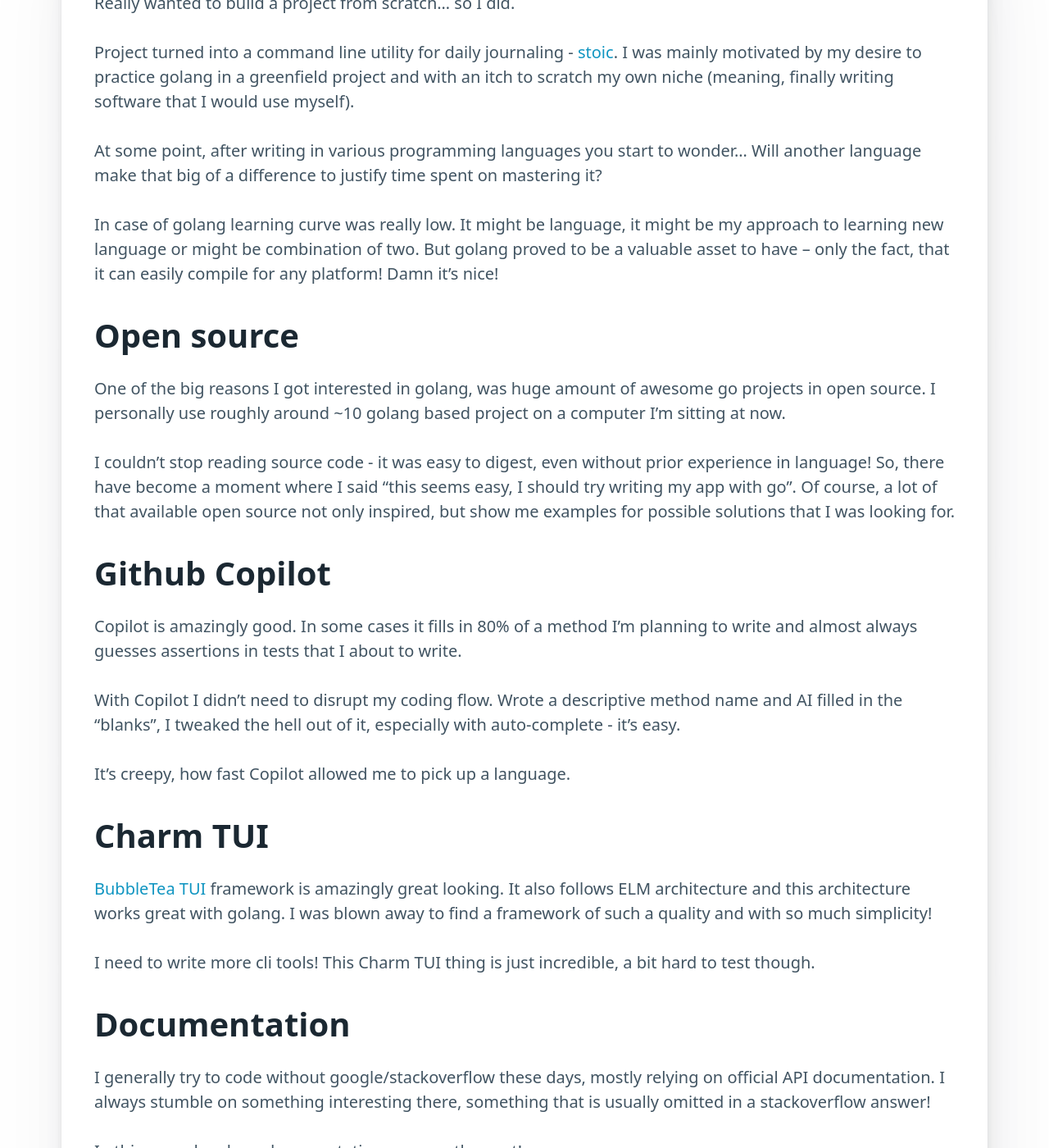
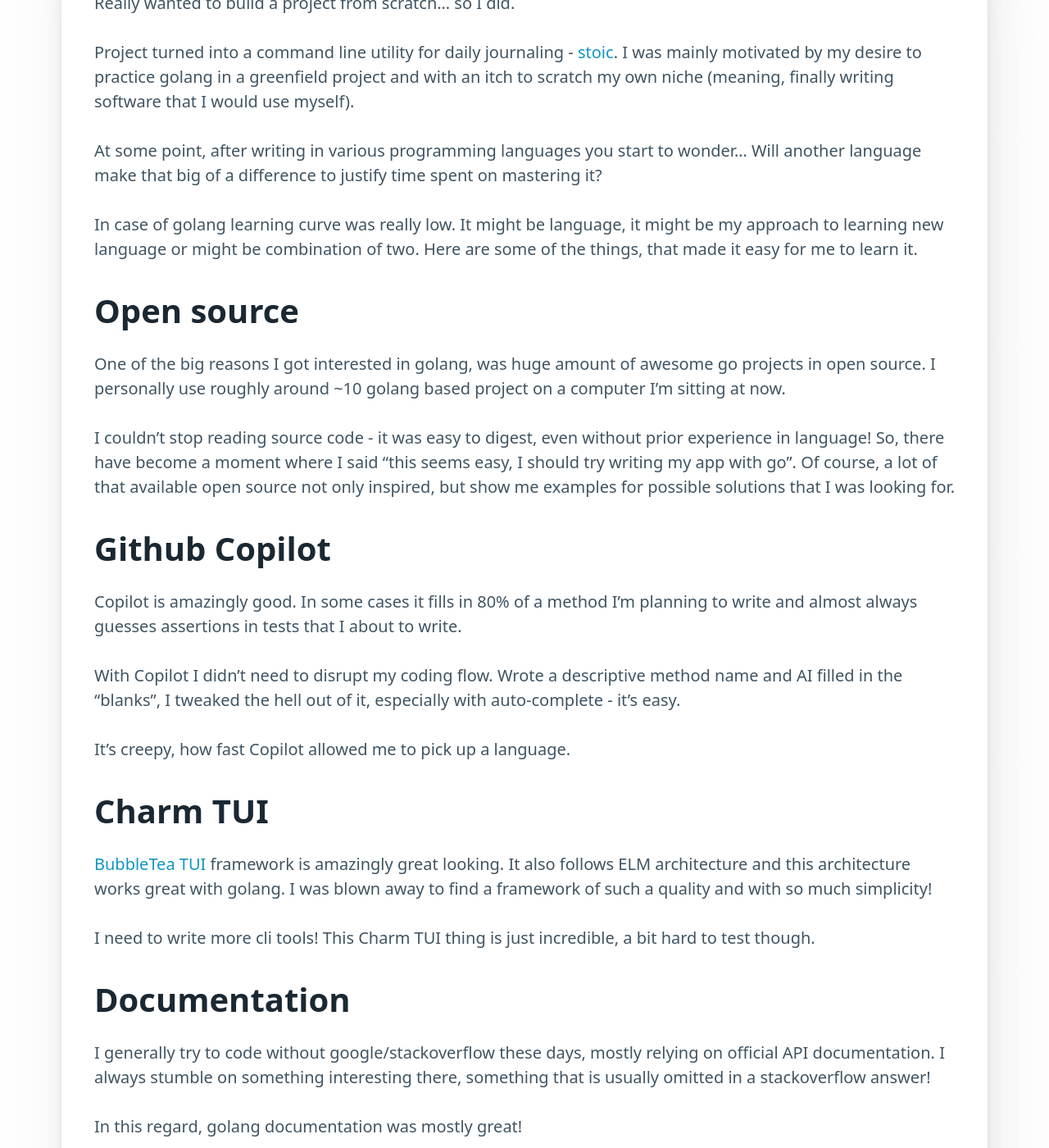
Before and after one commit to skatkov/skatkov.com, a Jekyll site: the page built from _posts/2022-08-21-stoic-go.md, in a window 1280 px wide and 1400 px high, scrolled down 343 px. Shown: the whole window at 82% size. Built offline with Jekyll 4.4.1, drawn with Linux system fonts in a browser that asks for light colours; some of the changed text lies outside the part shown.

Commit message:
Update 2022-08-21-stoic-go.md

```diff
--- a/_posts/2022-08-21-stoic-go.md
+++ b/_posts/2022-08-21-stoic-go.md
@@ -10,7 +10,7 @@
 
 At some point, after writing in various programming languages you start to wonder... Will another language make that big of a difference to justify time spent on mastering it?
 
-In case of golang learning curve was really low. It might be language, it might be my approach to learning new language or might be combination of two. But golang proved to be a valuable asset to have -- only the fact, that it can easily compile for any platform! Damn it's nice!
+In case of golang learning curve was really low. It might be language, it might be my approach to learning new language or might be combination of two. Here are some of the things, that made it easy for me to learn it.
 
 # Open source
 One of the big reasons I got interested in golang, was huge amount of awesome go projects in open source. I personally use roughly around ~10 golang based project on a computer I'm sitting at now.
```
Also changed, not shown: other parts of _posts/2022-08-21-stoic-go.md (+2 -0 lines).
